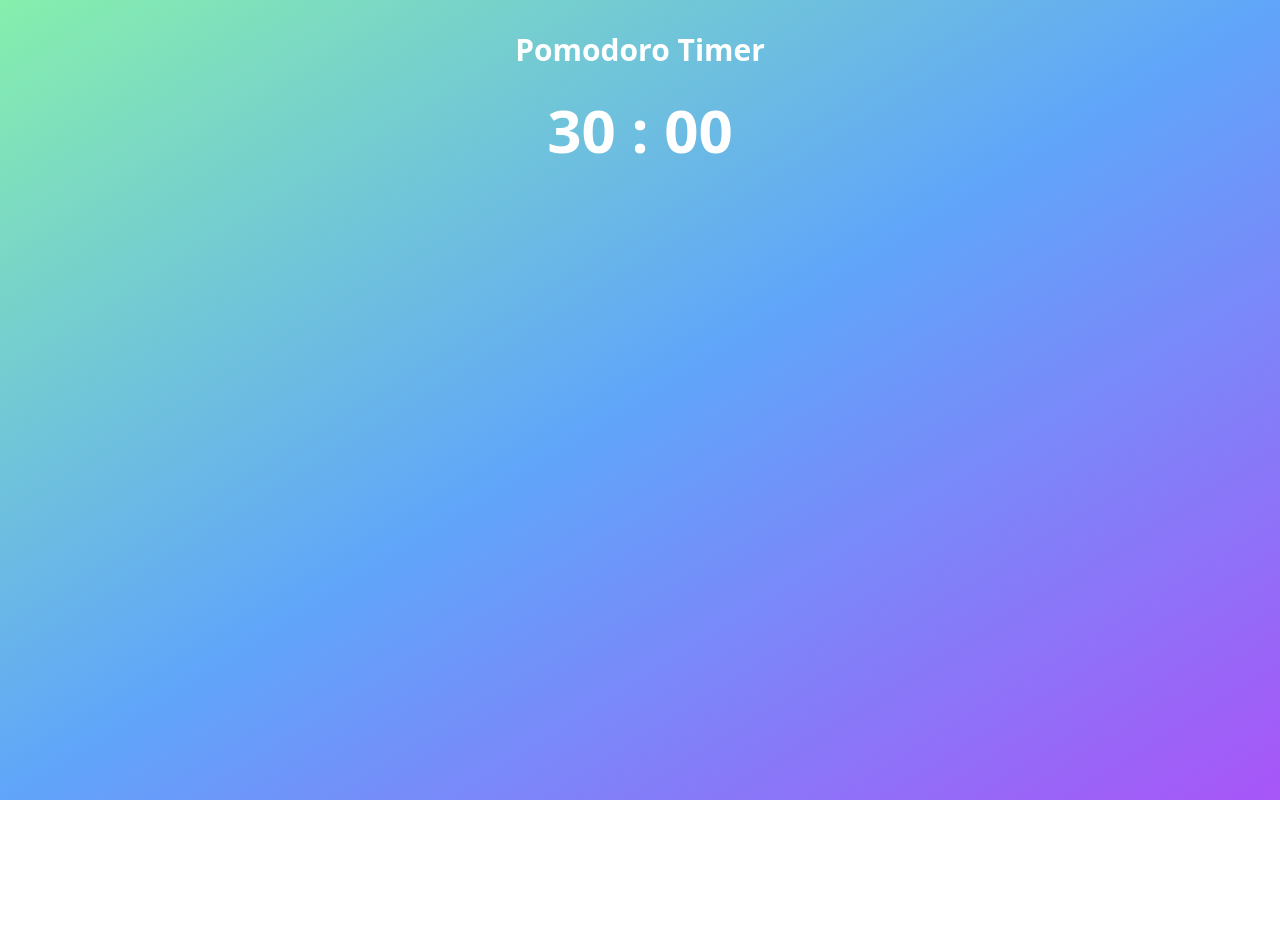
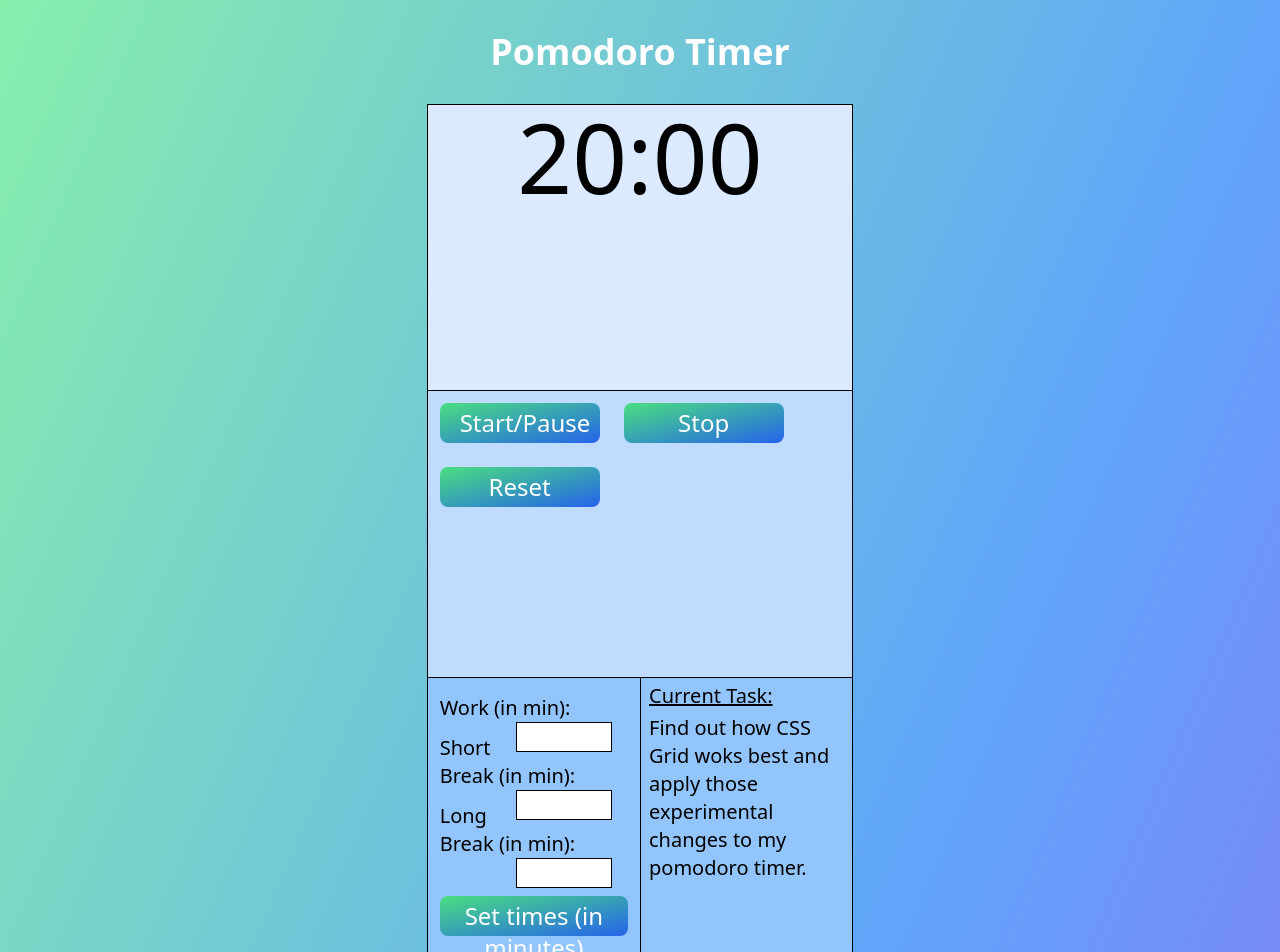
Before and after one commit to DanielaKuester/productivity-toolbox, a Next.js app: page /pomodoro in a window 1280 px wide. Shown: the top 952 px of the page. Before the commit the page ends 800 px from the top, so only its background shows below. Built offline with nearby package versions, Linux system fonts and the light colour scheme.

Commit message:
First pomodoro timer Tailwind CSS design

```diff
--- a/pages/pomodoro.js
+++ b/pages/pomodoro.js
@@ -7,11 +7,49 @@ export default function Pomodoro() {
             <meta name="viewport" content="width=device-width, initial-scale=1" />
             <link rel="icon" href="/favicon.ico" />
             <div className="min-h-screen bg-gradient-to-br from-green-300 via-blue-400 to-purple-500">
-                <h1 className="text-3xl p-8 font-bold text-white text-center">
+                <h1 className="text-4xl p-8 font-bold text-white text-center">
                     Pomodoro Timer
                 </h1>
-                <div className="container flex mx-auto w-1/2 justify-center">
-                    <p className="text-6xl font-bold text-white">30 : 00</p>
+                <div className="grid grid-cols-6 grid-rows-10 mx-auto sd:w-full xl:w-1/3">
+                    <div className="bg-blue-100 min-h-[60px] border border-black col-span-6 text-center justify-center text-8xl pt-1 p-3">20:00</div>
+                    <div className="bg-blue-200 min-h-[60px] border border-black border-t-0 col-span-6 justify-between">
+                        <button className="text-white bg-gradient-to-br from-green-400 to-blue-600 hover:bg-gradient-to-bl
+                        focus:ring-4 focus:outline-none focus:ring-blue-200 dark:focus:ring-blue-500
+                        font-medium rounded-lg text-2xl px-5 py-1 text-center h-10 m-3 w-40">Start/Pause</button>
+                        <button className="text-white bg-gradient-to-br from-green-400 to-blue-600 hover:bg-gradient-to-bl
+                        focus:ring-4 focus:outline-none focus:ring-blue-200 dark:focus:ring-blue-500
+                        font-medium rounded-lg text-2xl px-5 py-1 text-centerh-10 m-3 w-40">Stop</button>
+                        <button className="text-white bg-gradient-to-br from-green-400 to-blue-600 hover:bg-gradient-to-bl
+                        focus:ring-4 focus:outline-none focus:ring-blue-200 dark:focus:ring-blue-500
+                        font-medium rounded-lg text-2xl px-5 py-1 text-centerh-10 m-3 w-40">Reset</button>
+                    </div>
+                    <div className="bg-blue-300 min-h-[60px] border border-black border-t-0 col-span-3 border-r-0 text-xl">
+                        <form>
+                            <div className="m-3 mt-4">
+                                <label className="mr-1">Work (in min):</label>
+                                <input type="number" min="1" max="180" className="float-right mr-4 w-24 border border-black"></input>
+                            </div>
+                            <div className="m-3">
+                                <label>Short Break (in min):</label>
+                                <input type="number" min="1" max="180" className="float-right mr-4 w-24 border border-black"></input>
+                            </div>
+                            <div className="m-3">
+                                <label>Long Break (in min):</label>
+                                <input type="number" min="1" max="180" className="float-right mr-4 w-24 border border-black"></input>
+                            </div>
+                            <button type="submit"
+                                className="text-white bg-gradient-to-br from-green-400 to-blue-600 hover:bg-gradient-to-bl
+                                focus:ring-4 focus:outline-none focus:ring-blue-200 dark:focus:ring-blue-500
+                                font-medium rounded-lg text-2xl px-5 py-1 text-center mt-2 mb-4 m-3 h-10">
+                                Set times (in minutes)
+                            </button>
+                        </form>
+                    </div>
+                    <div className="bg-blue-300 min-h-[60px] border border-black border-t-0 col-span-3 text-xl">
+                        <h2 className="mt-1 ml-2 underline">Current Task:</h2>
+                        <p className="mt-1 ml-2">Find out how CSS Grid woks best and apply those experimental changes to my pomodoro timer.
+                        </p>
+                    </div>
                 </div>
             </div>
         </>
```
